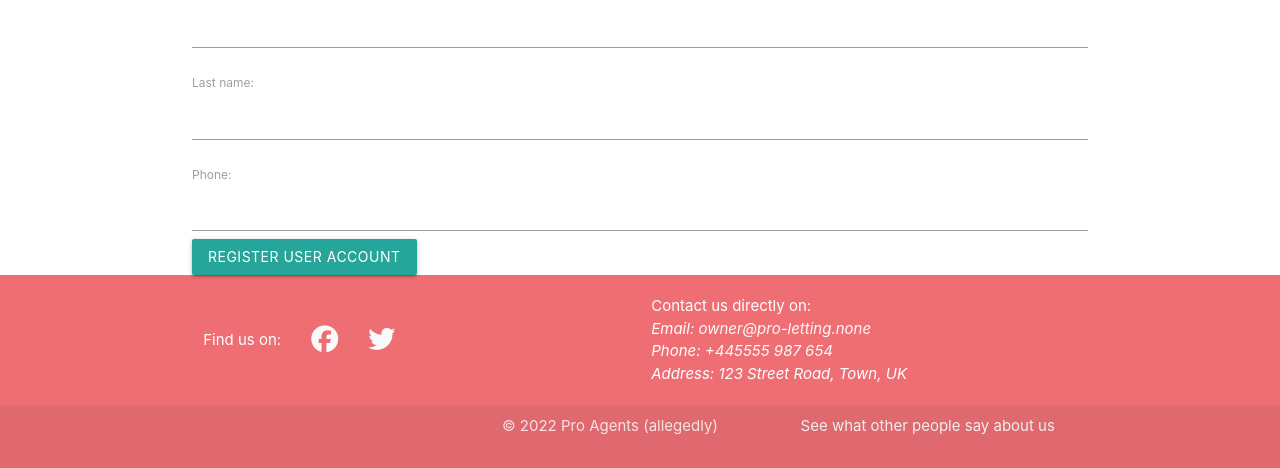
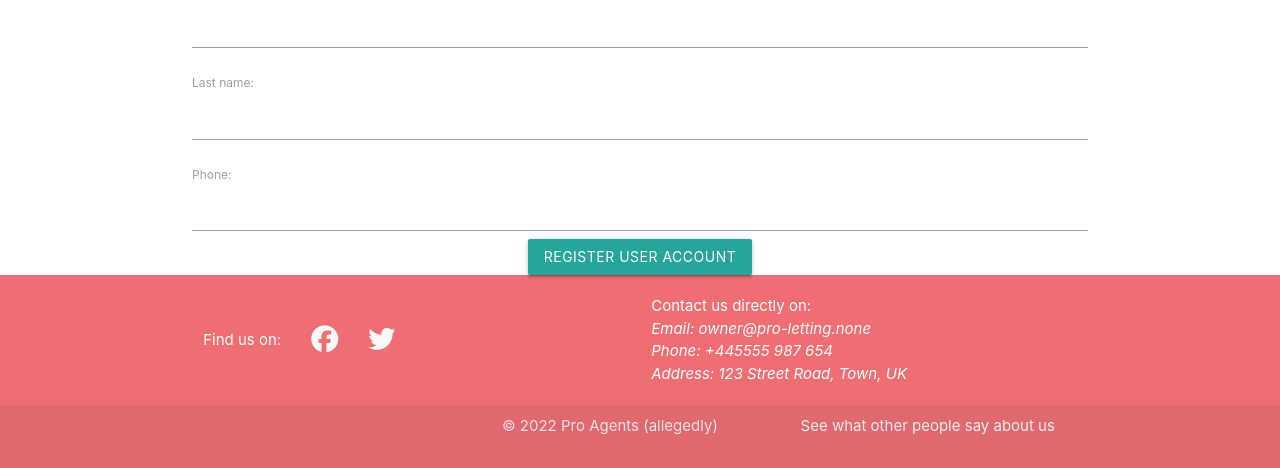
Before and after one commit to spanifer/pp4-fullstack, a Django app: page /accounts/register/ in a window 1280 px wide. Shown: the part 620-1088 px from the top of the page. Run offline with Django 3.2, Linux system fonts and the light colour scheme; some libraries are stand-ins or nearby versions.

Commit message:
Add centered container login and register buttons

```diff
--- a/templates/registration/register.html
+++ b/templates/registration/register.html
@@ -6,9 +6,11 @@
         {% csrf_token %}
         {{ register_form.as_p }}
         {{ profile_form }}
-        <button type="submit" class="btn">
-            Register User Account
-        </button>
+        <div class="center">
+            <button type="submit" class="btn">
+                Register User Account
+            </button>
+        </div>
     </form>
 </section>
 
```
Also changed, not shown: templates/registration/login.html (+5 -3 lines).
